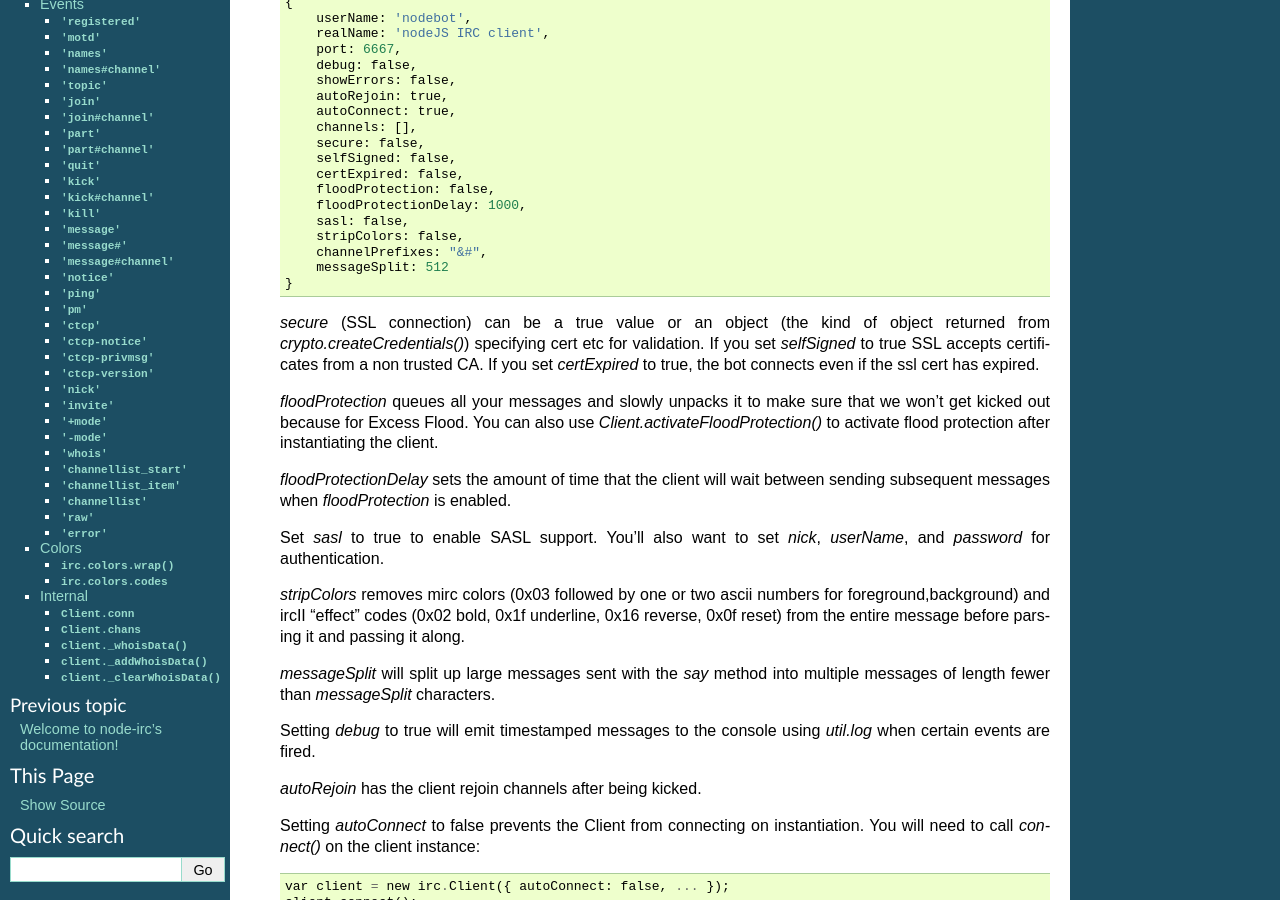
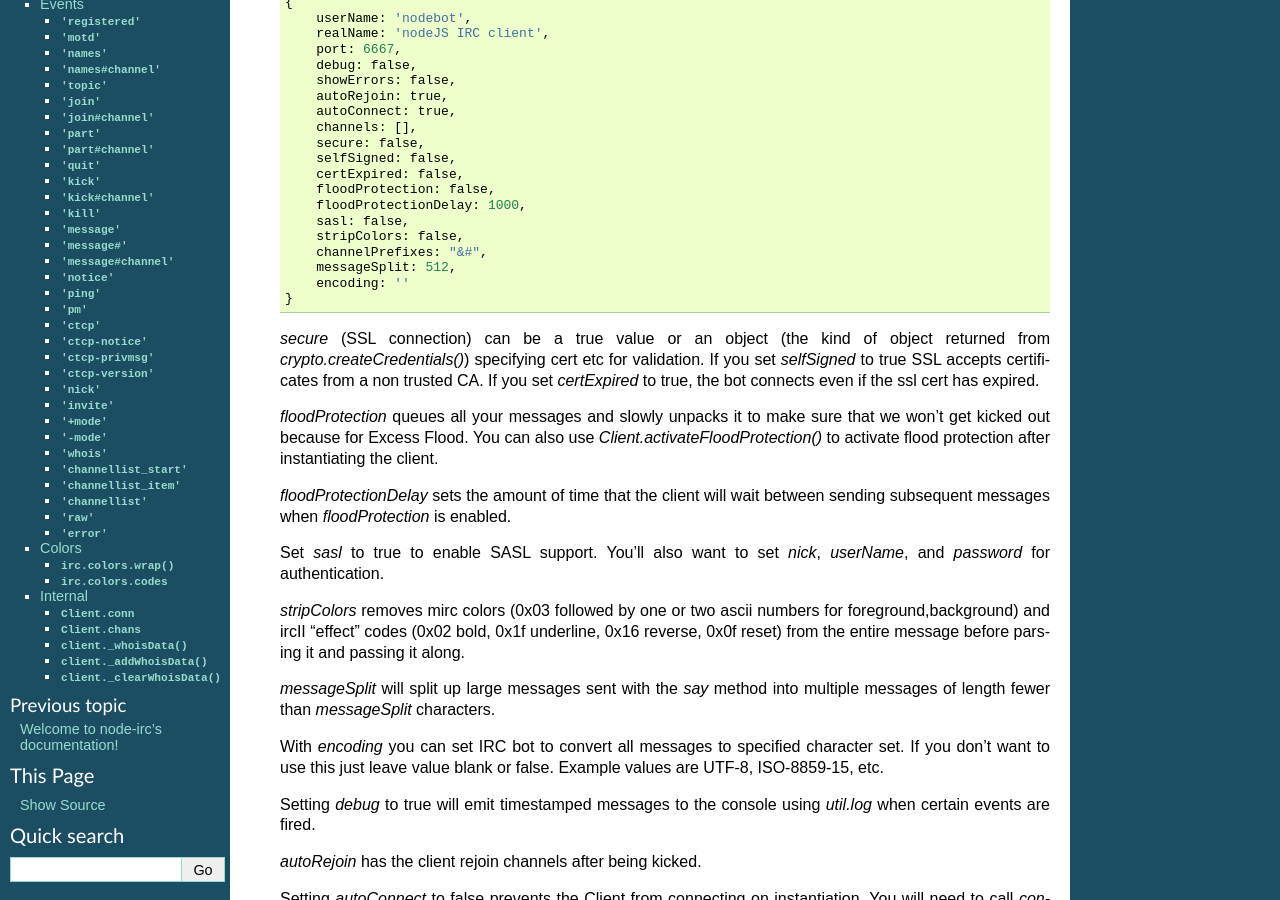
Before and after one commit to martynsmith/node-irc, a Sphinx documentation site: the page built from docs/API.rst, in a window 1280 px wide and 900 px high, scrolled down 318 px. Built offline with Sphinx 7.4.7, drawn with Linux system fonts in a browser that asks for light colours.

Commit message:
Added missing docs.

```diff
--- a/docs/API.rst
+++ b/docs/API.rst
@@ -32,7 +32,8 @@ Client
             sasl: false,
             stripColors: false,
             channelPrefixes: "&#",
-            messageSplit: 512
+            messageSplit: 512,
+            encoding: ''
         }
 
     `secure` (SSL connection) can be a true value or an object (the kind of object
@@ -58,6 +59,9 @@ Client
 
     `messageSplit` will split up large messages sent with the `say` method
     into multiple messages of length fewer than `messageSplit` characters.
+
+    With `encoding` you can set IRC bot to convert all messages to specified character set. If you don't want to use
+    this just leave value blank or false. Example values are UTF-8, ISO-8859-15, etc.
 
     Setting `debug` to true will emit timestamped messages to the console
     using `util.log` when certain events are fired.
```
